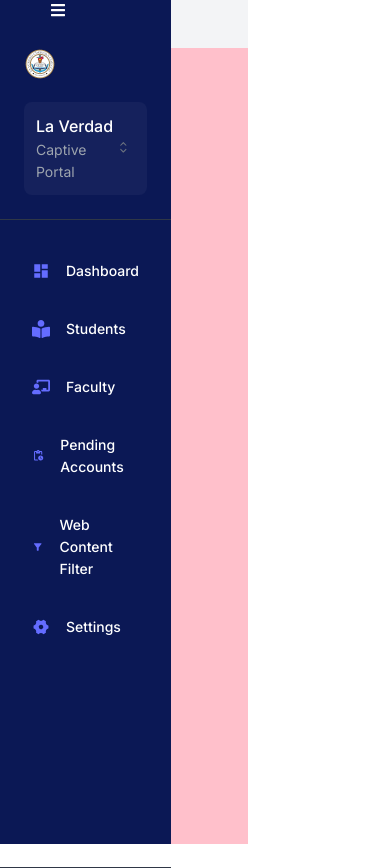
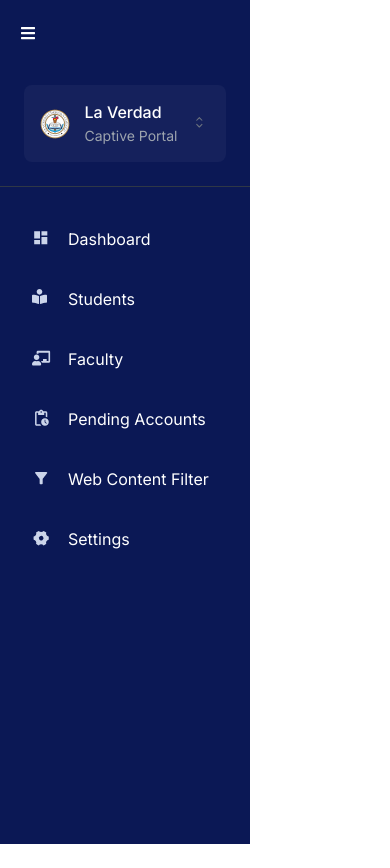
Before and after one commit to prxncxss03/captive-portal-frontend-v2, a React (Vite) app: page /admin in a window 390 px wide. Both pictures are taken after a click on the icon 8 px from the left and 10 px from the top of the page. After the commit the page ends 844 px from the top, so only its background shows below. Built offline with nearby package versions, Linux system fonts and the light colour scheme; no server answers.

Commit message:
responsive sidebar

```diff
--- a/index.html
+++ b/index.html
@@ -3,6 +3,7 @@
   <head>
     <meta charset="UTF-8" />
     <link rel="icon" type="image/svg+xml" href="/vite.svg" />
+    <link rel="stylesheet" href="/src/index.css" />
     <meta name="viewport" content="width=device-width, initial-scale=1.0" />
     <link
       rel="preconnect"
--- a/src/App.jsx
+++ b/src/App.jsx
@@ -17,10 +17,10 @@ import { WebContentFilter } from './components/pages/admin/WebContentFilter';
 function App() {
 
   return (
-    <Container maxWidth="sm" sx={{
-      width: '100%',
-      height: '100%',
-      backgroundColor: '#00ffff',
+    <Container sx={{
+      height: '100vh',
+      display: 'flex',
+      overflow: 'hidden',
 
     }}>
 
--- a/src/components/general/data/adminSidebarData.jsx
+++ b/src/components/general/data/adminSidebarData.jsx
@@ -10,7 +10,7 @@ export const adminSidebarData = [
     {
         path:"/admin/dashboard",
         name:"Dashboard",
-        icon: <RiDashboardFill size={18}/>
+        icon: <RiDashboardFill size={21}/>
     },
     {
         path:"/admin/students",
@@ -20,23 +20,23 @@ export const adminSidebarData = [
     {
         path:"/admin/faculty",
         name:"Faculty",
-        icon:<FaChalkboardTeacher size={18}/>
+        icon:<FaChalkboardTeacher size={22}/>
 
     },
     {
         path:"/admin/pending-accounts",
         name:"Pending Accounts",
-        icon: <MdPendingActions size={19}/>
+        icon: <MdPendingActions size={22}/>
     },
     {
         path: "/admin/web-content-filter",
         name: "Web Content Filter",
-        icon: <MdFilterAlt size={18}/>
+        icon: <MdFilterAlt size={22}/>
 
     },
     {
         path:"/admin/settings",
         name:"Settings",
-        icon: <RiSettings4Fill size={18}/>
+        icon: <RiSettings4Fill size={22}/>
     }
 ]
--- a/src/components/pages/admin/Home.jsx
+++ b/src/components/pages/admin/Home.jsx
@@ -5,7 +5,8 @@ import { FaBars } from 'react-icons/fa';
 import { Box, Divider, IconButton, Stack, SvgIcon, Typography,Button } from '@mui/material';
 import { Logo } from '../../general/Logo';
 import {HiChevronUpDown} from "react-icons/hi2";
-import { Dashboard } from './Dashboard';
+import Tooltip from '@mui/material/Tooltip';
+//import { Header } from '../../sections/header/Header';
 
 export const Home = () => {
 
@@ -14,37 +15,69 @@ export const Home = () => {
 
     return (
         <Box sx={{
-            backgroundColor: '#ffc0cb',
             display: 'flex',
             flexDirection: 'row',
             height: '100%',
             width: '100%'
         }}>
 
+
+
             <Box sx={{
                 backgroundColor: 'primary.dark',
                 color: 'primary.contrastText',
-                width: isOpen ? "200px" : "50px",
+                width: isOpen ? "330px" : "60px",
                 height: "100vh",
+                position: 'fixed',
+                zIndex: 50,
+                padding: isOpen ? '0 0 0 4px' : '0 0 0 0',
+                //add hover effect
+
+                '@media screen and (max-width: 653px)': {
+                    width: isOpen ? "250px" : "50px",
+                    padding: '0',
+                }
 
             }}>
 
                     <div className="top_section">
 
-                        <div style={{marginLeft: isOpen ? "50px" : "0px"}} className="bars">
-                        <FaBars onClick={toggle}/>
+                        <div style={{marginLeft: isOpen ? "20px" : "20px", marginTop: '25px'}} className="bars">
+                            <FaBars onClick={toggle} />
                         </div>
                     </div>
 
                 <Box
                     sx={{
-                    display: 'flex',
+
                     flexDirection: 'column',
-                    height: '100%'
+                    height: '100%',
+
+                    '@media screen and (max-width: 768px)': {
+
+                }
                     }}
                     >
-                    <Box sx={{ p: 3 }}>
+                    <Box sx={{ p: 3 ,
+                    display: isOpen ? "block" : "none",
+
+                     }}>
+
                     <Box
+                        sx={{
+                        alignItems: 'center',
+                        backgroundColor: 'rgba(255, 255, 255, 0.04)',
+                        borderRadius: 1,
+                        cursor: 'pointer',
+                        display: 'flex',
+                        justifyContent: 'space-between',
+                        mt: 2,
+                        p: '15px'
+                        }}
+
+
+                    >
+                      <Box
                         href="/"
                         sx={{
                         display: 'inline-flex',
@@ -54,18 +87,6 @@ export const Home = () => {
                     >
                         <Logo />
                     </Box>
-                    <Box
-                        sx={{
-                        alignItems: 'center',
-                        backgroundColor: 'rgba(255, 255, 255, 0.04)',
-                        borderRadius: 1,
-                        cursor: 'pointer',
-                        display: 'flex',
-                        justifyContent: 'space-between',
-                        mt: 2,
-                        p: '12px'
-                        }}
-                    >
                         <div>
                         <Typography
                             color="inherit"
@@ -88,7 +109,7 @@ export const Home = () => {
                         </SvgIcon>
                     </Box>
                     </Box>
-                    <Divider sx={{ borderColor: 'neutral.700' }} />
+                    <Divider sx={{ borderColor: 'neutral.700', display: isOpen ? 'block' : 'none' }} />
                     <Box
                     component="nav"
                     sx={{
@@ -108,39 +129,69 @@ export const Home = () => {
                     >
                             {
                     adminSidebarData.map((item, index)=>(
-                        <NavLink to={item.path}  key={index}   className="link" >
-                            <Stack direction="row" alignItems="center" spacing={2} sx={{ p: 2 }}>
+
+                        <NavLink to={item.path}  key={index} onClick={toggle}   className="link" style={{
+                            textDecoration: "none",
+                            //add hover effect
+
+                        }}>
+                        <Tooltip title={item.name} placement="right" arrow>
+                            <Stack direction="row" alignItems='center' spacing={2} sx={{ p: isOpen ? 2 : 0,
+                            ":hover": {
+                                backgroundColor: isOpen ? 'rgba(255, 255, 255, 0.04)' : 'transparent',
+                                borderRadius: 1,
+
+
+                            },
+                            marginBottom: isOpen ? 0 : 4  }}>
+                                <SvgIcon fontSize="small" sx={{ color: 'primary.lightest', mt: 0.5,
+                                fontSize: isOpen ? "20px" : "25px",
+                                transition: "all 0.34s ease",
+                                ":hover": {
+
+                                    color: '#dcab5e',
+
+                                }
+                                }}>
                                     {item.icon}
+                                </SvgIcon>
 
                                     <Box sx={{
                                         display: isOpen ? "block" : "none"
                                     }}>
                                         <Typography
+                                        sx={{
+                                            display: isOpen ? "block" : "none"
+                                        }}
                                             color="primary.contrastText"
-                                            variant="subtitle2"
+
                                         >
                                             {item.name}
                                         </Typography>
                                     </Box>
                             </Stack>
+                        </Tooltip>
 
                     </NavLink>
                     ))
                 }
                     </Stack>
                     </Box>
-                    <Divider sx={{ borderColor: 'neutral.700' }} />
+
 
                     </Box>
 
 
             </Box>
+
+
+
             <Box sx={{
                 width: '100%',
                 height: '100%',
-                backgroundColor: 'neutral.100',
                 p: 3
             }}>
+
                 <Outlet/>
             </Box>
 
--- a/src/components/pages/auth/Login.jsx
+++ b/src/components/pages/auth/Login.jsx
@@ -77,10 +77,12 @@ export const Login = () => {
     <>
     <Box
       sx={{
-        backgroundColor: 'background.paper',
+
+        backgroundColor: 'violet',
         flex: '1 1 auto',
         alignItems: 'center',
         display: 'flex',
+        width: '100%',
         justifyContent: 'center'
       }}
     >
--- /dev/null
+++ b/src/components/sections/header/Header.jsx
@@ -0,0 +1,10 @@
+import { Box, Typography } from "@mui/material"
+
+export const Header = () => {
+    return(
+        <Box sx={{backgroundColor: 'orange', position: 'absolute', top: '0px' ,right: 0, }}>
+            <Typography variant="h1">Header</Typography>
+        </Box>
+    )
+
+    }
--- a/src/index.css
+++ b/src/index.css
@@ -1,69 +1,9 @@
 :root {
-  font-family: Inter, system-ui, Avenir, Helvetica, Arial, sans-serif;
-  line-height: 1.5;
-  font-weight: 400;
-
-  color-scheme: light dark;
-  color: rgba(255, 255, 255, 0.87);
-  background-color: #242424;
-
-  font-synthesis: none;
-  text-rendering: optimizeLegibility;
-  -webkit-font-smoothing: antialiased;
-  -moz-osx-font-smoothing: grayscale;
-  -webkit-text-size-adjust: 100%;
+  height: 100vh;
+  overflow: hidden;
 }
-
-a {
-  font-weight: 500;
-  color: #646cff;
-  text-decoration: inherit;
-}
-a:hover {
-  color: #535bf2;
-}
-
 body {
   margin: 0;
-  display: flex;
-  place-items: center;
-  min-width: 320px;
-  min-height: 100vh;
+  padding: 0;
+  overflow-y: hidden;
 }
-
-h1 {
-  font-size: 3.2em;
-  line-height: 1.1;
-}
-
-button {
-  border-radius: 8px;
-  border: 1px solid transparent;
-  padding: 0.6em 1.2em;
-  font-size: 1em;
-  font-weight: 500;
-  font-family: inherit;
-  background-color: #1a1a1a;
-  cursor: pointer;
-  transition: border-color 0.25s;
-}
-button:hover {
-  border-color: #646cff;
-}
-button:focus,
-button:focus-visible {
-  outline: 4px auto -webkit-focus-ring-color;
-}
-
-@media (prefers-color-scheme: light) {
-  :root {
-    color: #213547;
-    background-color: #ffffff;
-  }
-  a:hover {
-    color: #747bff;
-  }
-  button {
-    background-color: #f9f9f9;
-  }
-}
--- a/src/main.jsx
+++ b/src/main.jsx
@@ -51,6 +51,17 @@ export function createTheme() {
     typography
   });
 }
+
+const styles = (theme) => ({
+  root: {
+    backgroundColor: 'blue',
+    // Match [md, ∞)
+    //       [900px, ∞)
+    [theme.breakpoints.up('md')]: {
+      backgroundColor: 'red',
+    },
+  },
+});
 
 
   const router = createBrowserRouter([
```
